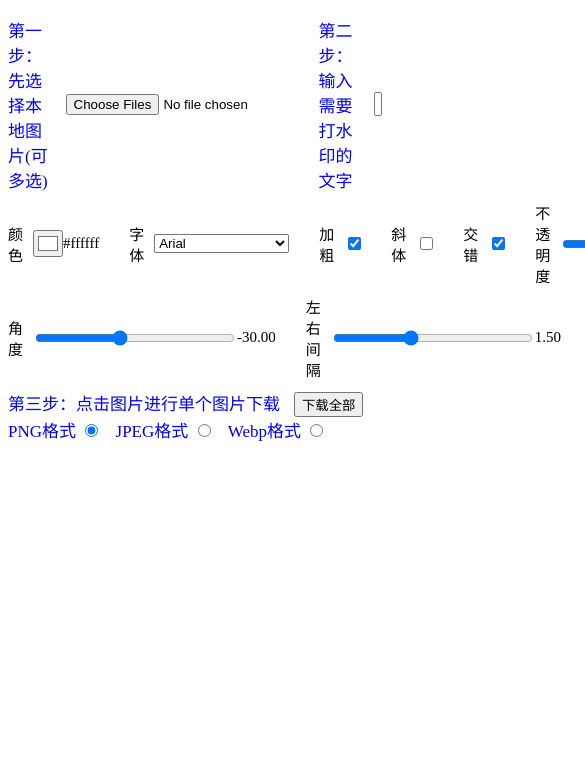
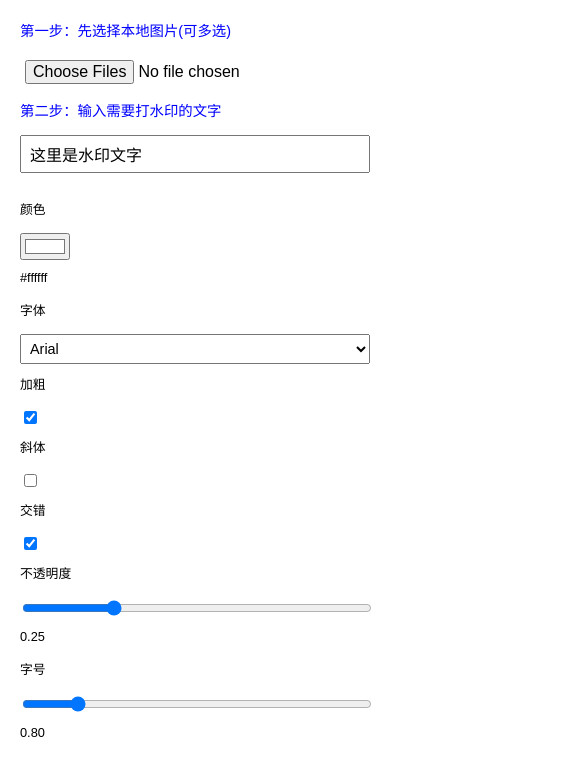
Before and after one commit to szwalu/sfz, a plain HTML site: page index.html in a window 390 px wide. Shown: the part 152-910 px from the top of the page, 585 px wide, since content can reach past the window. Before the commit the page ends 844 px from the top, so only its background shows below. Drawn offline with Linux system fonts and the light colour scheme.

Commit message:
Update index.html

```diff
--- a/index.html
+++ b/index.html
@@ -5,66 +5,158 @@
     <meta name="viewport" content="width=device-width, initial-scale=1, maximum-scale=1, user-scalable=no"/>
     <title>离线图片水印工具</title>
     <style>
+        body {
+            margin: 0;
+            padding: 10px;
+            font-family: Arial, sans-serif;
+        }
+
+        #container {
+            max-width: 1200px;
+            margin: 0 auto;
+        }
+
         #graph {
             display: grid;
             grid-gap: 10px;
-            grid-template-columns: 1fr 1fr;
+            grid-template-columns: repeat(auto-fit, minmax(300px, 1fr));
         }
 
-        p,
-        article {
-            margin: 0 0 20px 0
+        p, article {
+            margin: 0 0 1.5rem 0;
         }
 
         article {
-            font-size: 14px;
-            color: #777
+            font-size: 0.9rem;
+            color: #777;
         }
 
         .align-center-box {
             display: flex;
+            flex-wrap: wrap;
             align-items: center;
-            margin-bottom: 10px;
+            margin-bottom: 1rem;
+            gap: 10px;
         }
 
         label {
             color: blue;
-            font-size: 17px;
+            font-size: 1.1rem;
             margin-right: 10px;
         }
 
         p label {
             color: black;
-            display: inline-block;
-            font-size: 15px
+            font-size: 1rem;
+            min-width: 80px;
         }
 
         input#text {
             width: 100%;
             box-sizing: border-box;
-            font-size: 16px;
-            margin-bottom: 10px
+            font-size: 1rem;
+            padding: 8px;
+            margin-bottom: 10px;
         }
 
         input[type=range] {
-            min-width: 200px;
+            width: 100%;
+            max-width: 300px;
             height: 18px;
-            vertical-align: text-bottom;
-            flex: 1;
+            vertical-align: middle;
         }
 
         canvas {
             box-sizing: border-box;
             width: 100%;
+            max-width: 100%;
             border: 1px dashed #AAA;
-            cursor: pointer
+            cursor: pointer;
         }
 
         .label {
-            margin-right: 30px;
+            margin-right: 1rem;
+            min-width: 50px;
+        }
+
+        button {
+            padding: 8px 16px;
+            font-size: 1rem;
+            cursor: pointer;
+        }
+
+        select, input[type=file], input[type=checkbox], input[type=radio] {
+            font-size: 1rem;
+            padding: 5px;
+        }
+
+        /* Mobile-specific styles */
+        @media (max-width: 768px) {
+            #container {
+                padding: 10px;
+            }
+
+            #graph {
+                grid-template-columns: 1fr;
+            }
+
+            .align-center-box {
+                flex-direction: column;
+                align-items: flex-start;
+            }
+
+            label {
+                font-size: 1rem;
+                margin-bottom: 5px;
+            }
+
+            p label {
+                font-size: 0.9rem;
+                min-width: auto;
+            }
+
+            input[type=range] {
+                max-width: 100%;
+            }
+
+            button, select, input[type=file], input#text {
+                width: 100%;
+                box-sizing: border-box;
+            }
+
+            .label {
+                min-width: 40px;
+            }
+
+            h1 {
+                font-size: 1.5rem;
+            }
+
+            article {
+                font-size: 0.85rem;
+            }
+        }
+
+        @media (max-width: 480px) {
+            label {
+                font-size: 0.9rem;
+            }
+
+            p label {
+                font-size: 0.8rem;
+            }
+
+            button, select, input {
+                font-size: 0.9rem;
+            }
+
+            canvas {
+                max-width: 100%;
+            }
         }
     </style>
 </head>
+<body>
 <div id="container">
     <h1>离线图片水印工具</h1>
     <article>
@@ -75,43 +167,34 @@
     <div class="align-center-box">
         <label for="image">第一步：先选择本地图片(可多选)</label>
         <input type="file" id="image" autocomplete="off" multiple>
-        <br>
         <label for="text">第二步：输入需要打水印的文字</label>
-        <input style="flex: 1; margin-bottom: 0" id="text" autocomplete="off" value="这里是水印文字">
+        <input id="text" autocomplete="off" value="这里是水印文字">
     </div>
 
     <p class="align-center-box">
         <label for="color">颜色</label>
-        <input style="min-width: 30px; max-width: 100px" type="color" id="color" value="#FFFFFF">
+        <input type="color" id="color" value="#FFFFFF">
         <label class="label" id="label-color"></label>
 
-        <br>
         <label for="fontSelect">字体</label>
-        <select style="margin-right: 30px" id="fontSelect">
-        </select>
+        <select id="fontSelect"></select>
 
-        <br>
         <label for="bold">加粗</label>
-        <input type="checkbox" style="margin-right: 30px" id="bold" checked>
+        <input type="checkbox" id="bold" checked>
 
-        <br>
         <label for="italic">斜体</label>
-        <input type="checkbox" style="margin-right: 30px" id="italic">
+        <input type="checkbox" id="italic">
 
-        <br>
         <label for="xx">交错</label>
-        <input type="checkbox" style="margin-right: 30px" id="xx" checked>
+        <input type="checkbox" id="xx" checked>
 
-        <br>
         <label for="alpha">不透明度</label>
         <input type="range" id="alpha" min="0" max="1" step="0.01" autocomplete="off" value="0.25">
         <label class="label" id="label-alpha"></label>
 
-        <br>
         <label for="size">字号</label>
         <input type="range" id="size" min="0.1" max="5" step="0.01" autocomplete="off" value="0.8">
         <label class="label" id="label-size"></label>
-
     </p>
 
     <p class="align-center-box">
@@ -119,18 +202,16 @@
         <input type="range" id="radio" min="-180" max="180" step="1" autocomplete="off" value="-30">
         <label class="label" id="label-radio"></label>
 
-        <br>
         <label for="marginHorizon">左右间隔</label>
         <input type="range" id="marginHorizon" min="-5" max="12" step="0.1" autocomplete="off" value="1.5">
         <label class="label" id="label-marginHorizon"></label>
 
-        <br>
         <label for="marginVertical">上下间隔</label>
         <input type="range" id="marginVertical" min="-5" max="12" step="0.1" autocomplete="off" value="1.5">
         <label class="label" id="label-marginVertical"></label>
     </p>
 
-    <div>
+    <div class="align-center-box">
         <label for="text">第三步：点击图片进行单个图片下载</label>
         <button onclick="downloadAllPic()">下载全部</button>
         <label>
@@ -159,8 +240,8 @@
         let canvas;
         let $ = sel => document.querySelector(sel);
         let inputItems = ['color', 'alpha', "marginHorizon", "marginVertical", 'size', 'radio', "xx", "bold", "italic", "pic-quality"];
-        let configInputSetting = {}; // 保存所有水印
-        let allCanvas = []; // 保存所有的canvas
+        let configInputSetting = {};
+        let allCanvas = [];
 
         let image = $('#image');
         let graph = $('#graph');
@@ -178,9 +259,8 @@
         };
 
         const fontOptions = ["Arial", "Helvetica", "Times New Roman", "Courier New", "Verdana", "Georgia", "Impact", "Tahoma", "Palatino", "Garamond", "Bookman", "Comic Sans MS", "Century Gothic", "Arial Black", "Lucida Console",
-            "幼圆", "新宋体", "文泉驿微米黑", "微软正黑体", "微软雅黑", "宋体", "思源宋体", "思源黑体", "苹方", "隶书", "楷体", "开源字体", "华文中宋", "华文中宋", "华文行楷", "华文行楷", "华文新魏", "华文新魏", "华文细黑", "华文宋体", "华文宋体", "华文隶书", "华文隶书", "华文楷体", "华文楷体", "华文琥珀", "华文琥珀", "华文黑体", "华文仿宋", "华文仿宋", "华文彩云", "黑体", "汉仪雅酷黑W", "汉仪小麦体", "汉仪尚魏手书W", "汉仪旗黑", "汉仪旗黑", "汉仪旗黑", "汉仪乐喵体简", "汉仪楷体", "汉仪家书简", "汉仪黑荔枝", "汉仪大宋简", "汉仪大黑简", "汉仪程行体", "汉仪PP体简", "仿宋",];
+            "幼圆", "新宋体", "文泉驿微米黑", "微软正黑体", "微软雅黑", "宋体", "思源宋体", "思源黑体", "苹方", "隶书", "楷体", "开源字体", "华文中宋", "华文行楷", "华文新魏", "华文细黑", "华文宋体", "华文隶书", "华文楷体", "华文琥珀", "华文黑体", "华文仿宋", "华文彩云", "黑体", "汉仪雅酷黑W", "汉仪小麦体", "汉仪尚魏手书W", "汉仪旗黑", "汉仪乐喵体简", "汉仪楷体", "汉仪家书简", "汉仪黑荔枝", "汉仪大宋简", "汉仪大黑简", "汉仪程行体", "汉仪PP体简", "仿宋"];
         const selectElement = $("#fontSelect");
-        // 遍历字体选项数组
         for (let i = 0; i < fontOptions.length; i++) {
             const optionElement = document.createElement("option");
             optionElement.value = fontOptions[i];
@@ -190,7 +270,6 @@
         }
 
         const redrawCanvas = (canvas, img) => {
-            // 重新设置canvas的宽高，会清空画布
             let w = canvas.width;
             let h = canvas.height;
             canvas.width = w;
@@ -295,7 +374,6 @@
         }
 
         image.addEventListener('change', function () {
-            // 处理批量图片
             const batchFileHandler = file => {
                 const type = file.type;
                 if (!['image/png', 'image/jpeg', 'image/webp'].includes(type)) {
@@ -330,4 +408,5 @@
         });
     </script>
 </div>
+</body>
 </html>
```
